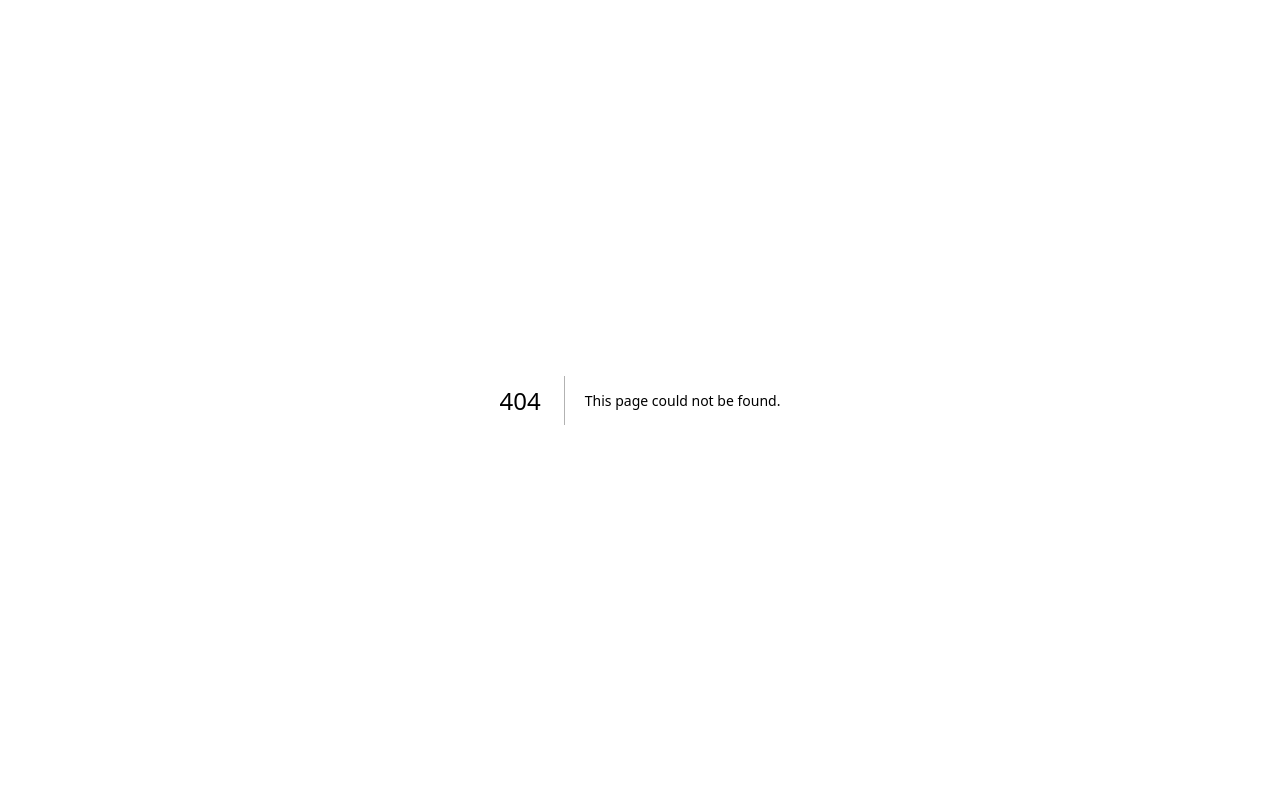
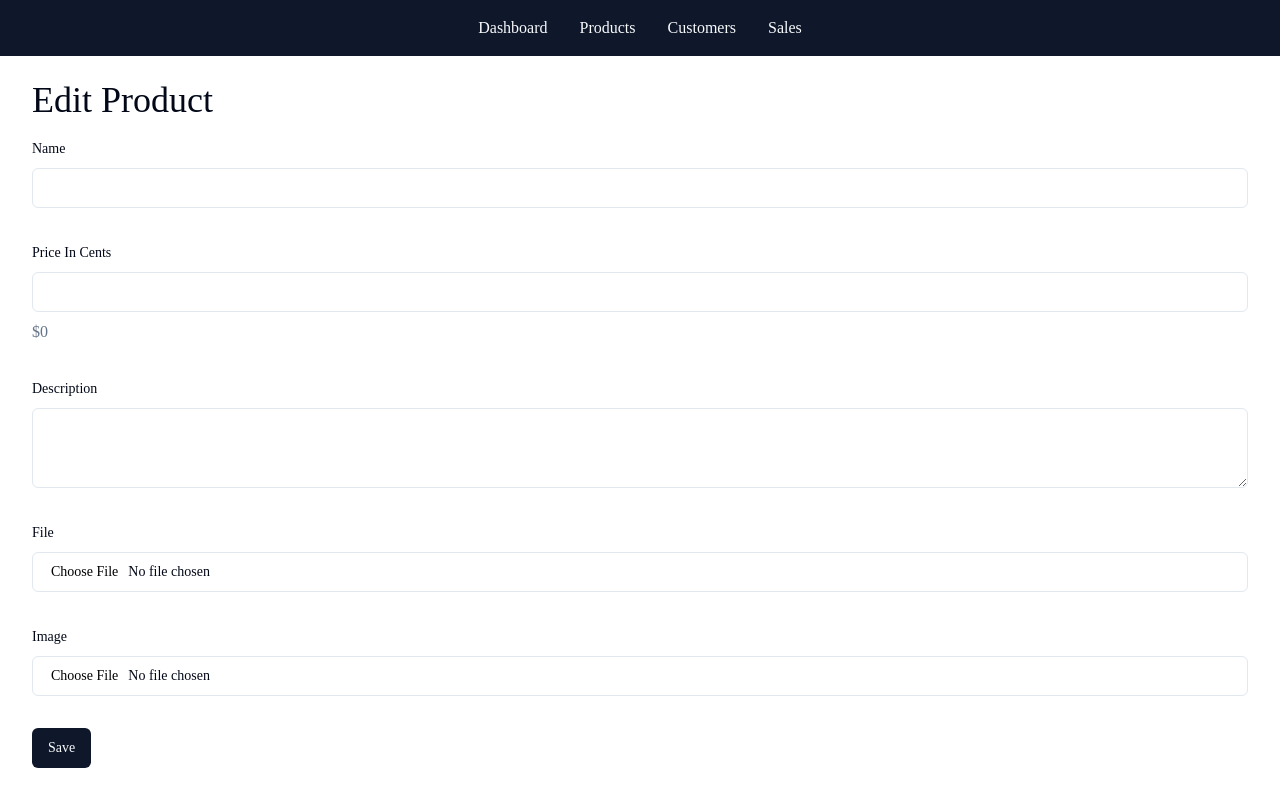
Before and after one commit to lasha-codes/prisma-ecommerce, a Next.js app: page /admin/products/1/edit in a window 1280 px wide. Before the commit this address had no page. Built offline with nearby package versions, Linux system fonts and the light colour scheme; no server answers; the database is empty.

Commit message:
router for editing our products

```diff
--- /dev/null
+++ b/src/app/admin/products/[id]/edit/page.tsx
@@ -0,0 +1,19 @@
+import db from '@/db/db'
+import PageHeader from '@/app/admin/_components/PageHeader'
+import ProductForm from '../../_components/ProductForm'
+
+const EditProductPage = async ({
+  params: { id },
+}: {
+  params: { id: string }
+}) => {
+  const product = await db.product.findUnique({ where: { id } })
+  return (
+    <>
+      <PageHeader>Edit Product</PageHeader>
+      <ProductForm product={product} />
+    </>
+  )
+}
+
+export default EditProductPage
--- a/src/app/admin/products/_components/ProductForm.tsx
+++ b/src/app/admin/products/_components/ProductForm.tsx
@@ -8,8 +8,9 @@ import { formatCurrency } from '@/lib/formatter'
 import { useState } from 'react'
 import { addProduct } from '../../-actions/products'
 import { useFormStatus, useFormState } from 'react-dom'
+import { Product } from '@prisma/client'
 
-const ProductForm = () => {
+const ProductForm = ({ product }: { product?: Product | null }) => {
   const [error, action] = useFormState(addProduct, {})
   const [priceInCents, setPriceInCents] = useState<number>()
 
```
Also changed, not shown: src/app/admin/products/[id]/download/route.ts (added).
